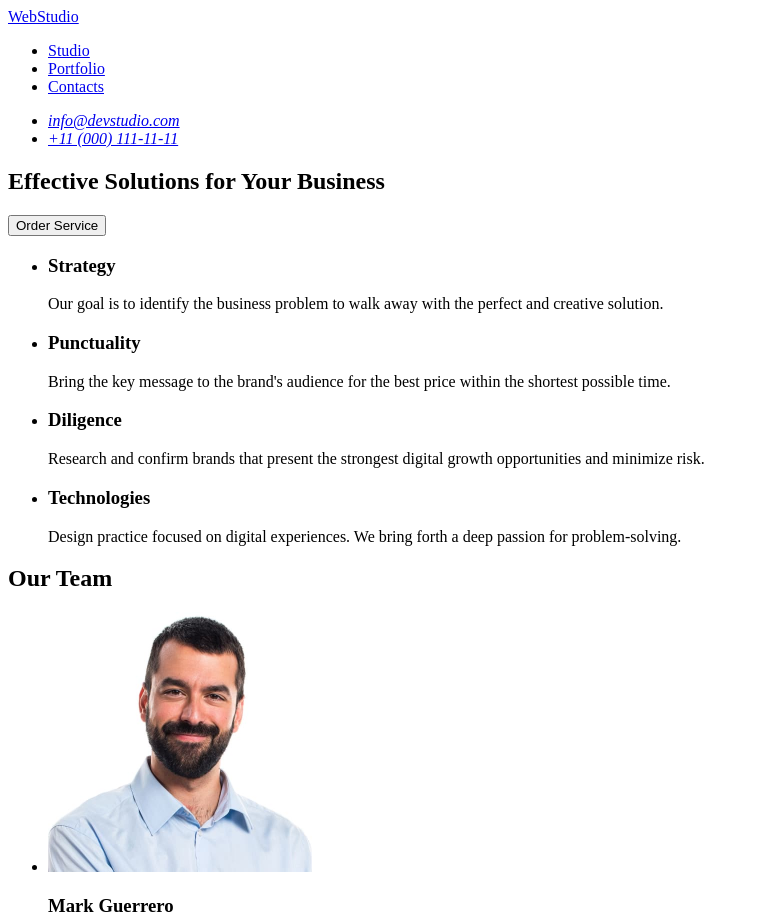
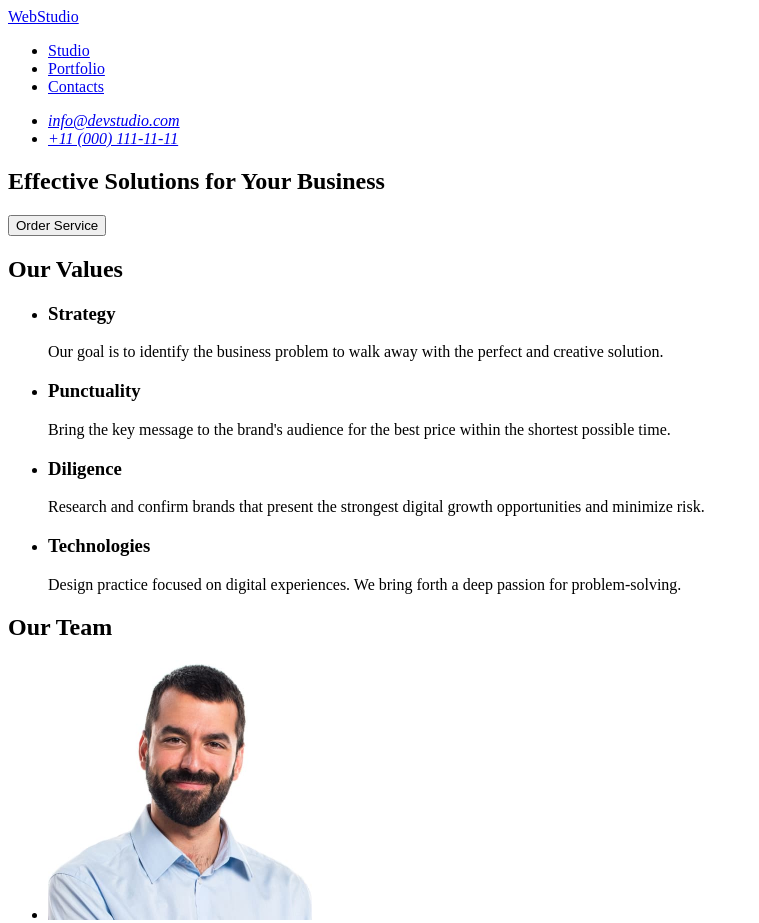
Before and after one commit to svolodarskyi/goit-markup-hw-01, a plain HTML site: page index.html in a window 1280 px wide. Shown: the top 923 px of the page, without its empty margins (0-759 px from the left). Drawn offline with Linux system fonts and the light colour scheme.

Commit message:
Update index.html

```diff
--- a/index.html
+++ b/index.html
@@ -29,6 +29,7 @@
       </section>
 
       <section id="values">
+        <h2>Our Values</h2>
         <ul>
           <li>
             <h3>Strategy</h3>
```
